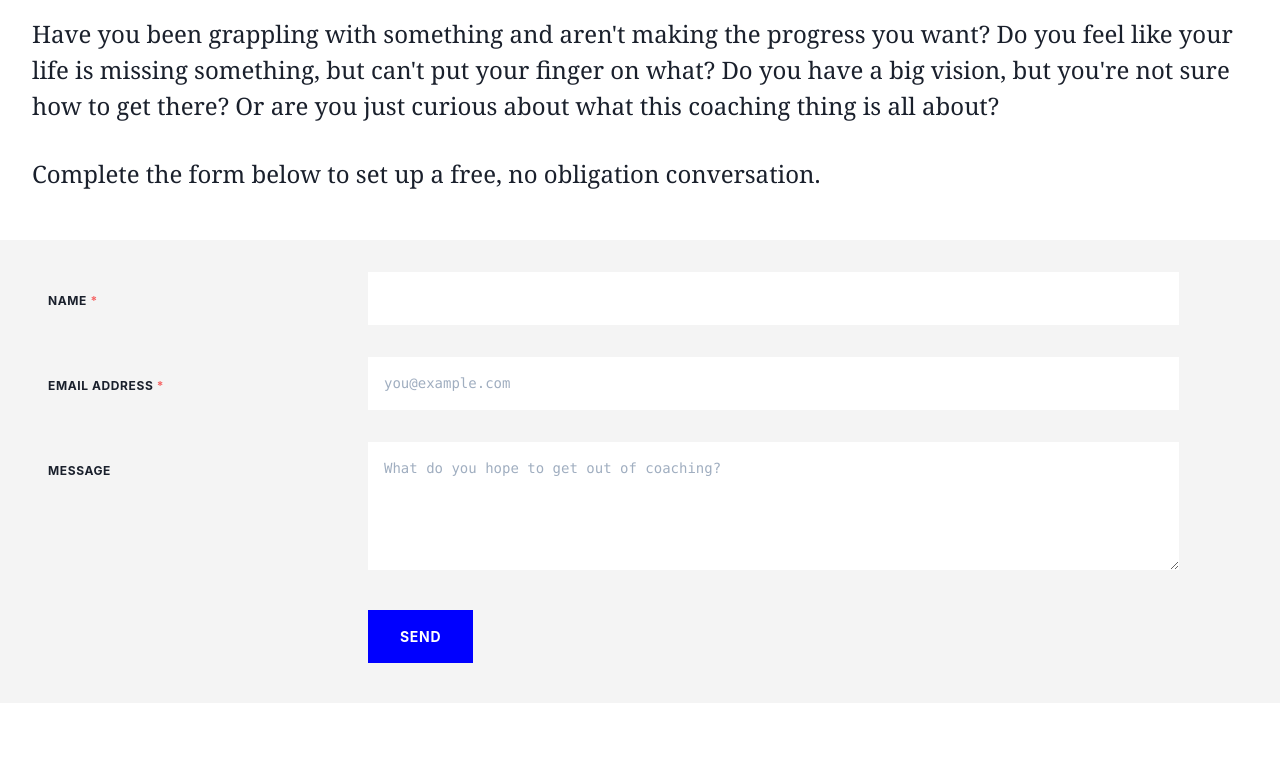
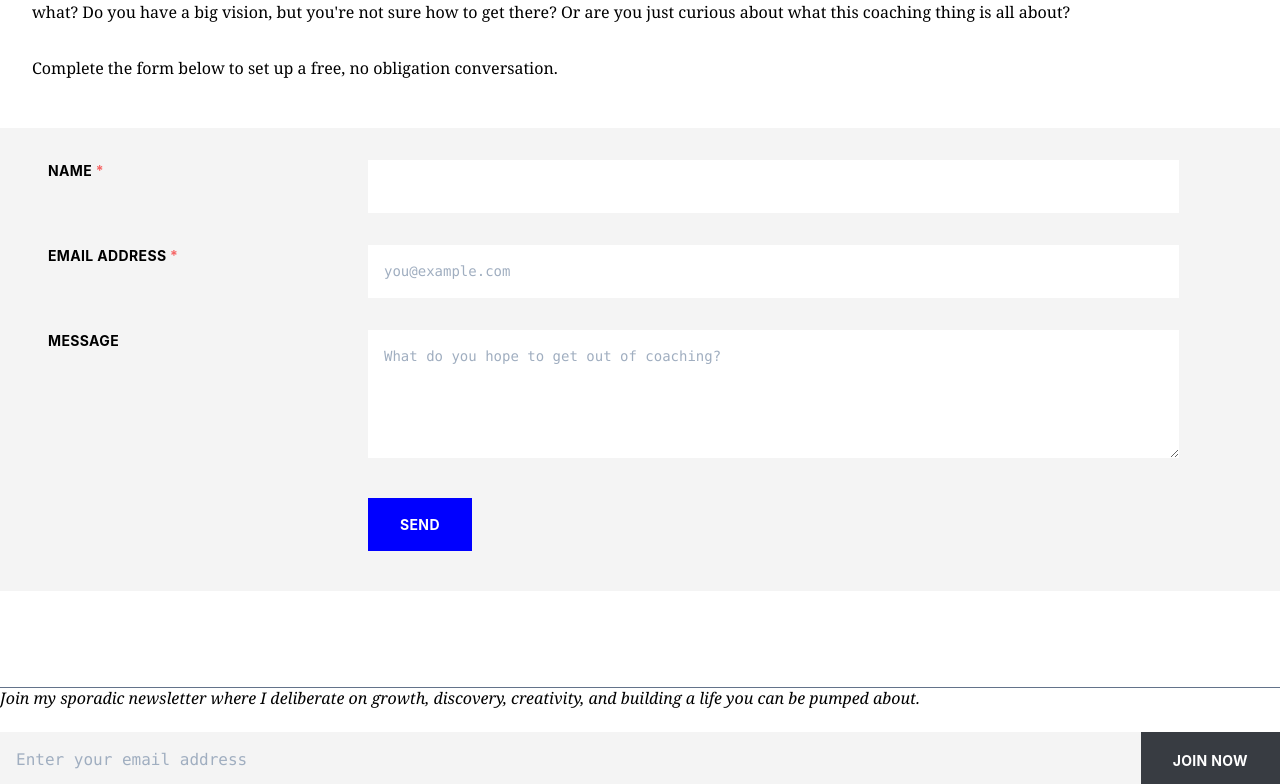
Before and after one commit to dlimeb/dieterlimeback, an Eleventy site: page site/contact.njk in a window 1280 px wide. Shown: the part 284-1068 px from the top of the page. Built offline with nearby package versions, Linux system fonts and the light colour scheme; Eleventy itself is replaced by a stand-in of ours; files that its build step writes are made by us from their sources; a web font is replaced by a local one; what eleventy-plugin-typeset would draw is missing.

Commit message:
More copy and styling tweaks omg

```diff
--- a/resources/sass/base/_typography.scss
+++ b/resources/sass/base/_typography.scss
@@ -1,35 +1,6 @@
-@font-face {
-  font-family: 'Jost';
-  font-style: normal;
-  font-weight: 700;
-  src: url(/fonts/Jost-700-Bold.woff) format('woff');
-}
-@font-face {
-  font-family: 'P';
-  font-style: normal;
-  font-weight: 300;
-  src: url(/fonts/P-Light-Web.woff2) format('woff2');
-}
-@font-face {
-  font-family: 'P';
-  font-style: normal;
-  font-weight: 400;
-  src: url(/fonts/P-Regular-Web.woff2) format('woff2');
-}
-@font-face {
-  font-family: 'P';
-  font-style: italic;
-  font-weight: 400;
-  src: url(/fonts/P-RegularItalic-Web.woff2) format('woff2');
-}
-@font-face {
-  font-family: 'P';
-  font-style: normal;
-  font-weight: 700;
-  src: url(/fonts/P-Bold-Web.woff2) format('woff2');
-}
 
 //==========  Typography ==========//
+
 a {
   transition: 0.1s color ease-out;
 
@@ -55,19 +26,20 @@ article {
   p,
   ul,
   ol {
-    @apply font-serif text-xl;
+    @apply font-serif text-lg;
+    letter-spacing: -0.007em;
 
     @media (min-width: theme('screens.sm')) {
-      @apply text-2xl;
+      @apply text-xl;
     }
   }
   h2 {
-    @apply font-bold mt-12 mb-4;
+    @apply font-bold mt-12 mb-4 tracking-normal;
   }
   p,
   ul,
   ol {
-    @apply mb-8 leading-relaxed;
+    @apply mb-8 leading-normal;
   }
   ul,
   ol {
--- a/resources/sass/components/_all.scss
+++ b/resources/sass/components/_all.scss
@@ -4,4 +4,4 @@
 @import 'header-footer';
 @import 'buttons';
 @import 'home';
-@import 'article';
+@import 'pages';
--- a/resources/sass/components/article.scss
+++ /dev/null
@@ -1,2 +0,0 @@
-
-//========== Article ==========//
--- a/site/contact.njk
+++ b/site/contact.njk
@@ -1,33 +1,33 @@
 ---
 layout: full
-title: Let's connect
+title: Let's get started
 meta_title: Contact
 ---
 
-<h1 class="font-serif font-light text-5xl md:text-6xl leading-none px-4 md:px-8">{{ title }}</h1>
+<h1 class="font-serif font-bold tracking-normal text-3xl md:text-4xl leading-none px-4 md:px-8">{{ title }}</h1>
 
 <div class="mt-12">
-  <p class="font-serif text-2xl px-4 md:px-8 mb-8">Have you been grappling with something and aren't making the progress you want? Do you feel like your life is missing something, but can't put your finger on what? Do you have a big vision, but you're not sure how to get there? Or are you just curious about what this coaching thing is all about?</p>
+  <p class="font-serif text-xl px-4 md:px-8 mb-8">Have you been grappling with something and aren't making the progress you want? Do you feel like your life is missing something, but can't put your finger on what? Do you have a big vision, but you're not sure how to get there? Or are you just curious about what this coaching thing is all about?</p>
 
-  <p class="font-serif text-2xl px-4 md:px-8">Complete the form below to set up a free, no obligation conversation.</p>
+<p class="font-serif text-xl px-4 md:px-8">Complete the form below to set up a free, no obligation conversation.</p>
 
   <div class="bg-gray-100 my-12 p-8">
     <form name="Contact" method="POST" data-netlify="true" class="font-sans">
       <p class="mb-8 flex flex-col md:flex-row">
-        <label class="uppercase text-xs tracking-wider font-bold block md:inline-block md:w-1/4 pt-5 md:ml-4 mr-4">Name <span class="text-red-500">*</span></label>
+        <label class="uppercase text-sm tracking-wide font-bold block md:inline-block md:w-1/4 pt-4 md:ml-4 mr-4">Name <span class="text-red-500">*</span></label>
         <input class="text-sm font-mono p-4 block md:inline-block md:w-2/3" type="text" name="name" />
       </p>
       <p class="mb-8 flex flex-col md:flex-row">
-        <label class="uppercase text-xs tracking-wider font-bold block md:inline-block md:w-1/4 pt-5 md:ml-4 mr-4">Email address <span class="text-red-500">*</span></label>
+        <label class="uppercase text-sm tracking-wide font-bold block md:inline-block md:w-1/4 pt-4 md:ml-4 mr-4">Email address <span class="text-red-500">*</span></label>
         <input class="text-sm font-mono p-4 block md:inline-block md:w-2/3" type="email" name="email" placeholder="you@example.com" />
       </p>
       <p class="mb-8 flex flex-col md:flex-row">
-        <label class="uppercase text-xs tracking-wider font-bold block md:inline-block md:w-1/4 pt-5 md:ml-4 mr-4">Message </label>
+        <label class="uppercase text-sm tracking-wide font-bold block md:inline-block md:w-1/4 pt-4 md:ml-4 mr-4">Message </label>
         <textarea class="text-sm font-mono p-4 block md:inline-block md:w-2/3 h-32" name="message" placeholder="What do you hope to get out of coaching?"></textarea>
       </p>
       <p class="mb-2 flex">
         <span class="hidden md:inline-block w-1/4 ml-4 mr-4"></span>
-        <button class="block md:inline-block font-sans text-sm font-bold uppercase tracking-wider text-white bg-oof hover:bg-ooflight px-8 py-4 mt-2 w-full md:w-auto" type="submit">Send</button>
+        <button class="block md:inline-block font-sans text-sm font-bold uppercase tracking-wide text-white bg-oof hover:bg-oofhover px-8 py-4 mt-2 w-full md:w-auto" type="submit">Send</button>
       </p>
     </form>
   </div>
--- a/site/includes/components/footer.njk
+++ b/site/includes/components/footer.njk
@@ -1,7 +1,7 @@
 <footer id="footer" class="container max-w-4xl mb-32 mx-auto" role="contentinfo">
 
-  <div class="border-t border-solid border-gray-600 p-8 pt-12 mb-6">
-    <p class="font-serif text-2xl italic leading-tight mb-6">Join my sporadic newsletter where I deliberate on growth, discovery, creativity, and building a life you can be pumped about.</p>
+  <div class="border-t border-solid border-gray-600 p-12 mb-6">
+    <p class="font-serif text-xl italic leading-tight mb-6">Join my sporadic newsletter where I deliberate on growth, discovery, creativity, and building a life you can be pumped about.</p>
 
       {% include 'components/newsletter-form.njk' %}
 
--- a/site/includes/components/header.njk
+++ b/site/includes/components/header.njk
@@ -1,4 +1,4 @@
-<header id="header" class="container flex flex-row justify-between items-center max-w-4xl py-6 px-8 md:px-8 mx-auto mb-16 md:mb-32" role="banner">
+<header id="header" class="container flex flex-row justify-between items-center max-w-4xl py-6 px-4 md:px-8 mx-auto mb-16 md:mb-32" role="banner">
 	{% include "components/logo.njk" %}
 	{# {% include 'components/nav.njk' %} #}
 </header>
--- a/site/includes/components/newsletter-form.njk
+++ b/site/includes/components/newsletter-form.njk
@@ -3,5 +3,5 @@
 
   <div style="position: absolute; left: -5000px;" aria-hidden="true"><input type="text" name="b_e1286503daa8ae3b6326c50af_a17f9b1698" tabindex="-1" value=""></div>{# real people should not fill this in and expect good things - do not remove this or risk form bot signups #}
 
-  <input type="submit" value="Join now" name="subscribe" id="mc-embedded-subscribe" class="font-sans text-sm font-bold uppercase tracking-wider text-white bg-gray-800 px-8 py-4 mt-2 md:mt-0 w-full md:w-auto">
+  <input type="submit" value="Join now" name="subscribe" id="mc-embedded-subscribe" class="font-sans text-sm font-bold uppercase tracking-wide text-white bg-gray-800 px-8 py-4 mt-2 md:mt-0 w-full md:w-auto">
 </form>
--- a/site/includes/layouts/article.njk
+++ b/site/includes/layouts/article.njk
@@ -7,7 +7,7 @@ layout: full
 
   {# title #}
   {% if title %}
-    <h1 class="font-serif font-light text-5xl md:text-6xl leading-none px-4 md:px-8">{{ title }}</h1>
+    <h1 class="font-serif font-light tracking-tight text-5xl md:text-6xl leading-none px-4 md:px-8">{{ title }}</h1>
   {% endif %}
 
   {# featured image #}
@@ -20,7 +20,7 @@ layout: full
     </figure>
   {% endif %}
 
-  <div class="px-4 md:px-8 mt-12">
+  <div class="px-4 md:px-12 mt-12">
     {# article content #}
     {{ content | safe }}
 
--- a/site/includes/layouts/base.njk
+++ b/site/includes/layouts/base.njk
@@ -1,6 +1,5 @@
 <!doctype html>
-{# <html lang="en" class="min-h-full antialiased"> #}
-<html lang="en" class="min-h-full ">
+<html lang="en" class="min-h-full antialiased">
 <head>
   <meta charset="utf-8">
   <meta name="viewport" content="width=device-width, initial-scale=1.0">
@@ -12,6 +11,9 @@
   {% if page.fileSlug === "preflight" %}
     <meta name="robots" content="noindex,follow" />
   {% endif %}
+
+  <link rel="stylesheet" href="https://use.typekit.net/lii7tdy.css">
+  <link rel="stylesheet" href="https://indestructibletype.com/fonts/Jost.css">
 
   {# include main.css if in development mode #}
   {% if helpers.environment == "development" %}
@@ -29,11 +31,11 @@
   <link rel="icon" type="image/png" sizes="96x96" href="{{ site.images.favicon.large }}">
 </head>
 
-<body class="{{ body_class }} min-h-full text-gray-900">
+<body class="{{ body_class }} min-h-full text-blue-900" style="background-color: {% if page_highlight %} {{ page_highlight }} {% else %} #fff {% endif %}">
 
   <a class="sr-only" href="#main">Skip to content</a>
 
-  <div class="flex flex-col relative min-h-screen">
+  <div class="flex flex-col relative min-h-screen bg-white">
 
     {# render content #}
     {{ content | safe }}
```
Also changed, not shown: resources/sass/components/pages.scss (added, +15 -0 lines), site/pilot-program.md (+7 -9 lines), tailwind.config.js (+8 -9 lines), css/main.css, fonts/Jost-700-Bold.woff (deleted), fonts/P-Bold-Web.woff2 (deleted), fonts/P-Light-Web.woff2 (deleted), fonts/P-LightItalic-Web.woff2 (deleted), fonts/P-Regular-Web.woff2 (deleted), fonts/P-RegularItalic-Web.woff2 (deleted).
